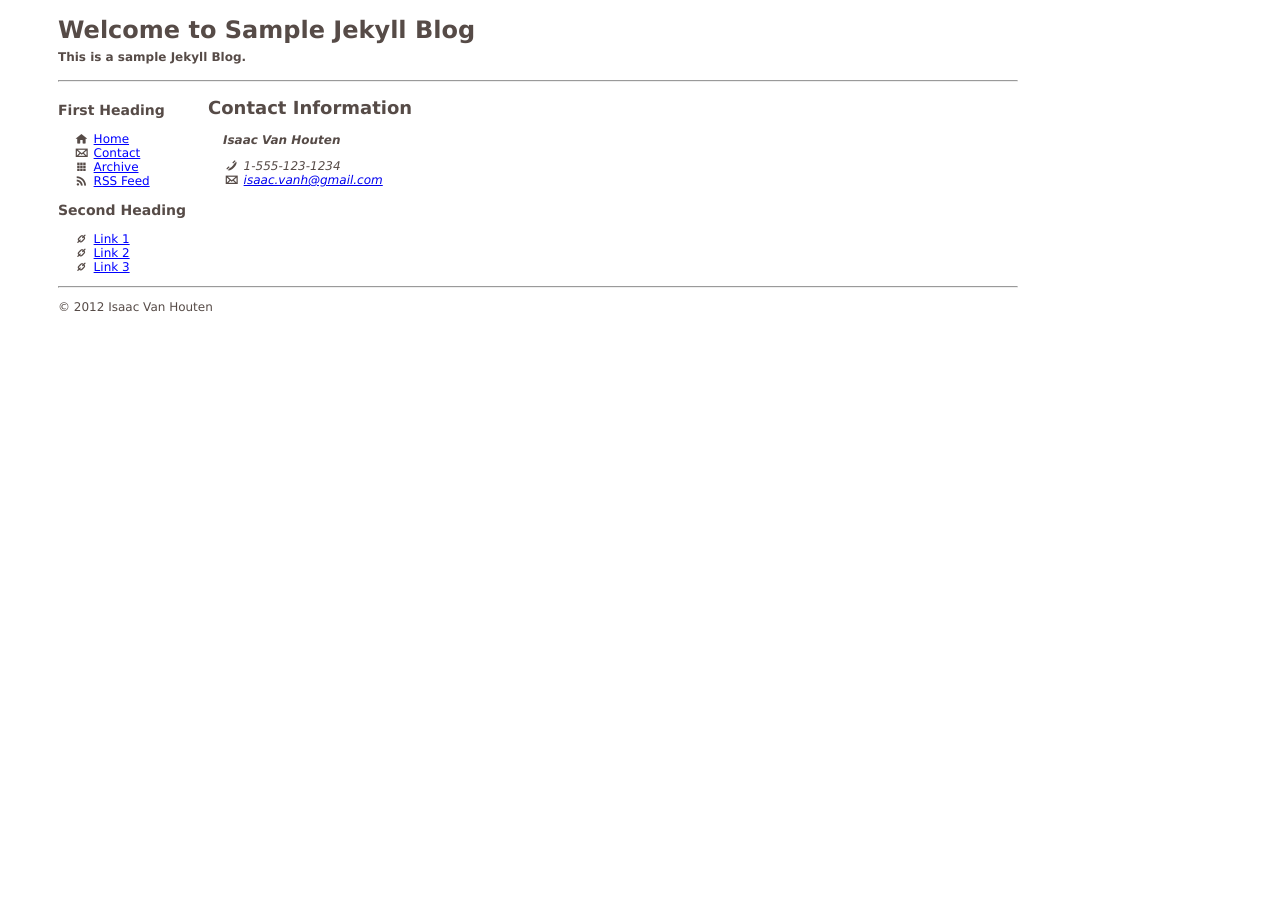
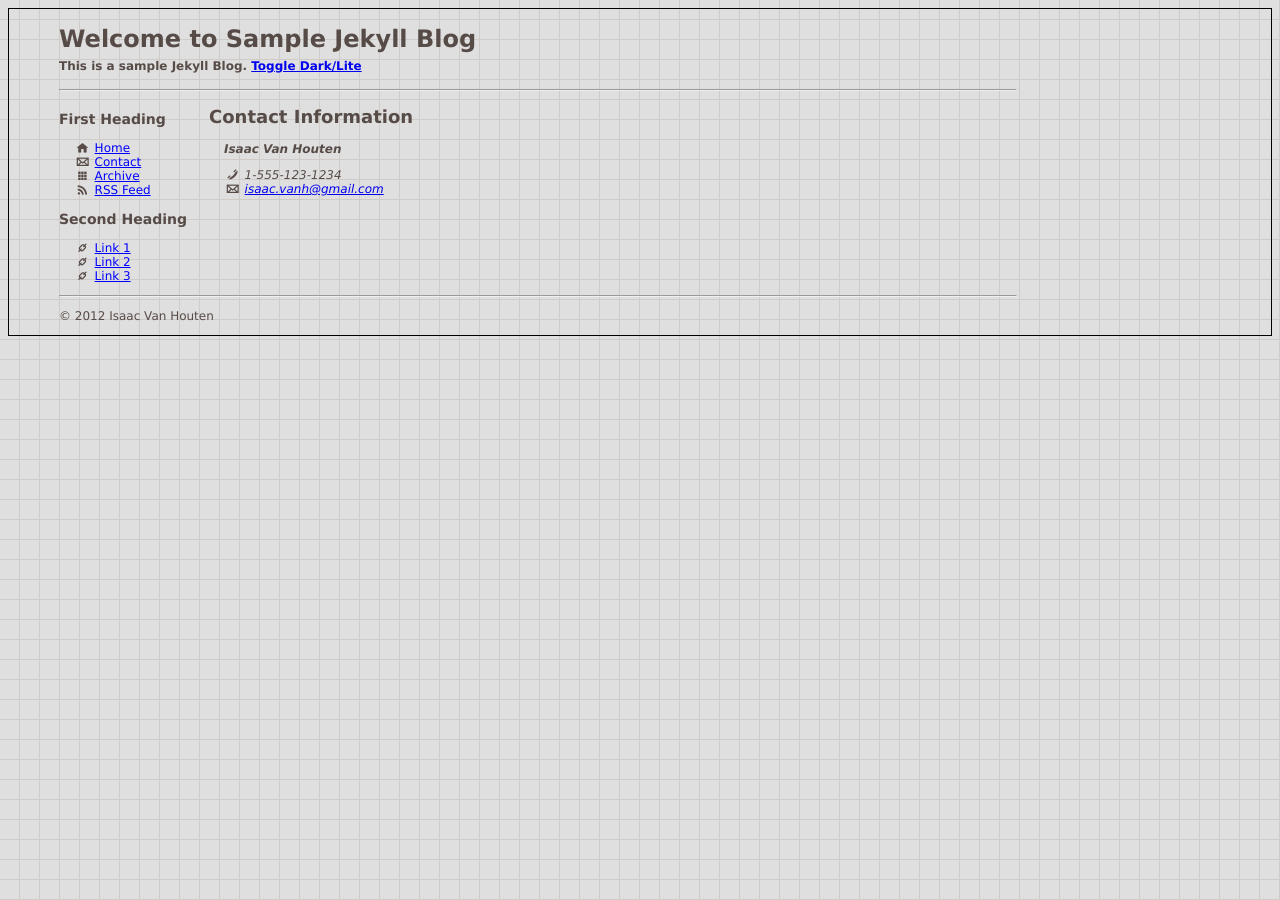
Before and after one commit to IsaacVH/IsaacVH.github.io, a Jekyll site: the page built from contact.html, in a window 1280 px wide. Built offline with Jekyll 4.4.1, drawn with Linux system fonts in a browser that asks for light colours; nearby versions of some CDN libraries; Markdown is read by kramdown in place of the engine named in the settings.

Commit message:
Dark and Light Background.

```diff
--- a/_layouts/default.html
+++ b/_layouts/default.html
@@ -13,12 +13,13 @@
         <link rel="stylesheet" href="{{site.baseurl}}/resources/fontello/css/fontello.css">
         <link rel="stylesheet" href="{{site.baseurl}}/resources/fontello/css/animation.css">
         <!--[if IE 7]><link rel="stylesheet" href="{{site.baseurl}}/resources/fontello/css/fontello-ie7.css"><![endif]-->
+        <script src="//ajax.googleapis.com/ajax/libs/jquery/2.1.1/jquery.min.js"></script>
     </head>
 
-    <body>
+    <body class="lite">
         <header>
             <h1><a href="{{site.baseurl}}/">Welcome to {{ site.name }}</a></h1>
-                <h4>{{ site.description }}</h4>
+                <h4>{{ site.description }} <a href="#" onclick="$(body).toggleClass('dark');$(body).toggleClass('lite');">Toggle Dark/Lite</a></h4>
             <hr />
         </header>
 
--- a/style.css
+++ b/style.css
@@ -1,9 +1,27 @@
+html {
+	background-color: transparent;
+	border: 0;
+}
+
 body {
     font-size: 12px;
     font-family: Verdana, Arial, SunSans-Regular, Sans-Serif;
-    color:#564b47;
     padding-left: 50px;
     padding-right: 20%;
+    background-repeat: repeat;
+
+    background-color: white;
+    border: 1px solid black;
+}
+
+body.dark {
+    background-image: url('resources/img/dark_background-tile.png');
+    color: grey;
+}
+
+body.lite {
+    color: #564b47;
+	background-image: url('resources/img/lite_background-tile.png');
 }
 
 body>header h1>a {
```
Also changed, not shown: resources/img/dark_background-tile.png (added), resources/img/lite_background-tile.png (added), 1 other file.
